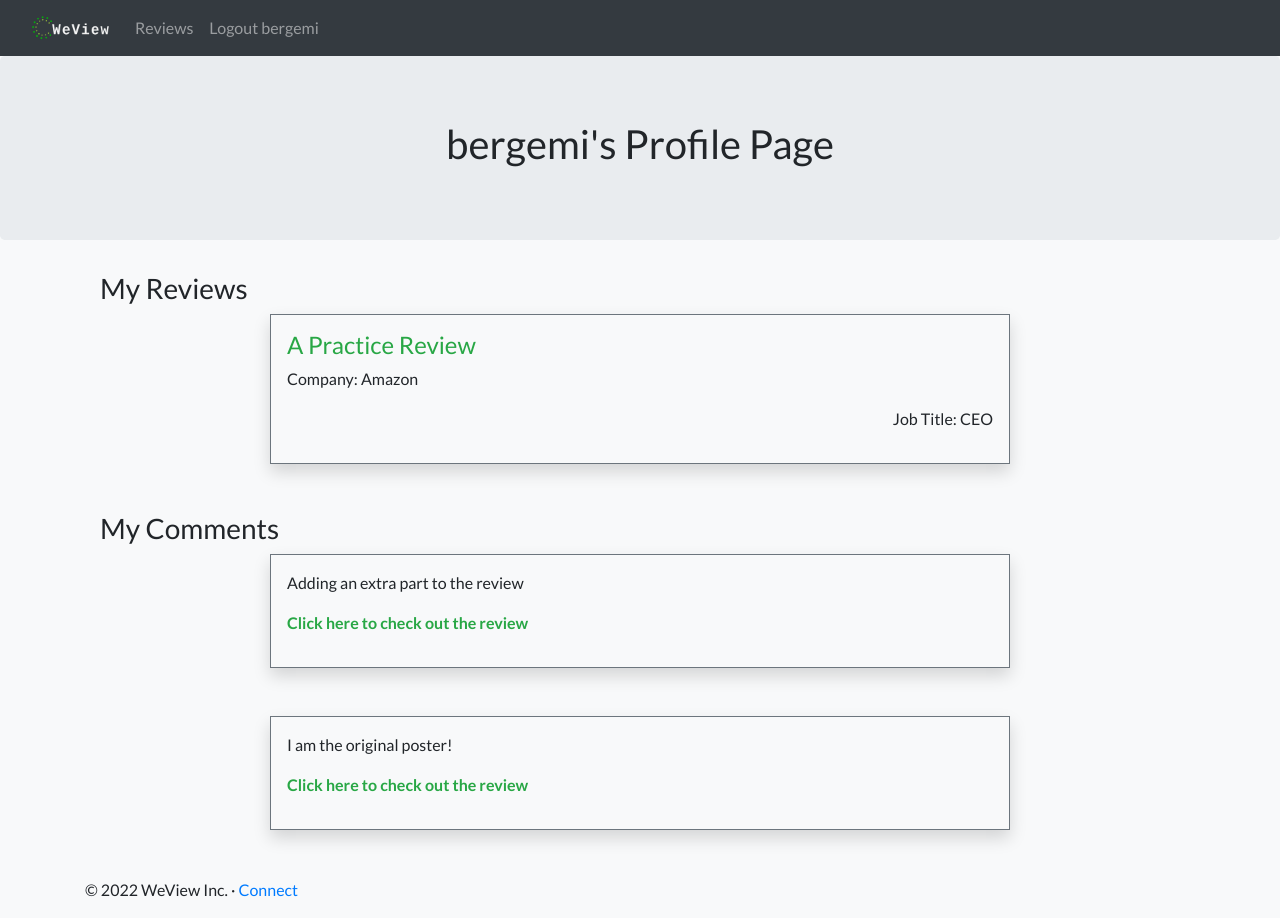
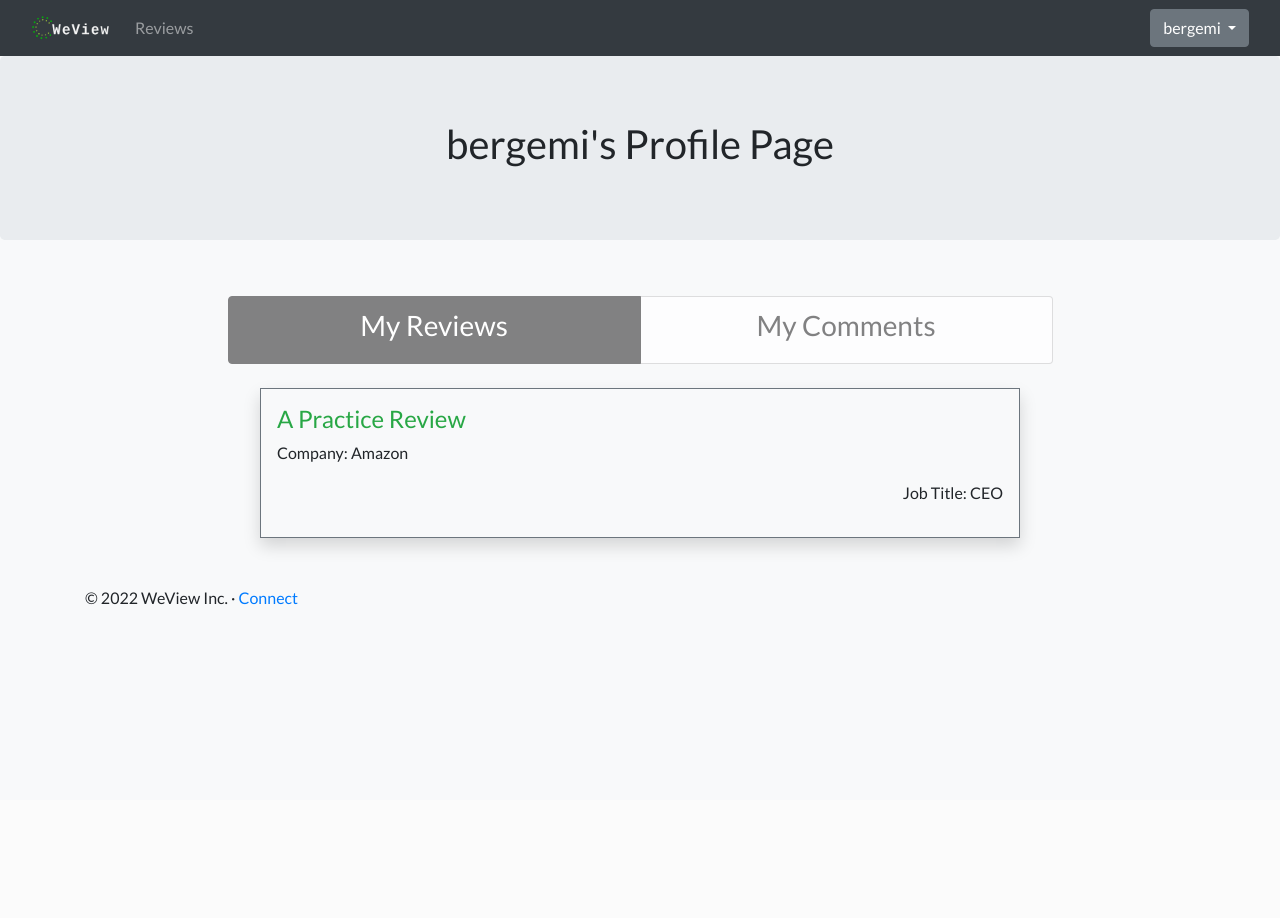
Before and after one commit to dval18/WeView, a Flask app: page /profile in a window 1280 px wide. After the commit the page ends 605 px from the top, so only its background shows below. Run offline with Flask 2, Linux system fonts and the light colour scheme; a user stored in the database is signed in; data comes from the database, SQL or seed files in the repository; some libraries are stand-ins or nearby versions.

Commit message:
added profile page styling

```diff
--- a/main.py
+++ b/main.py
@@ -110,7 +110,7 @@ def post():
 @login_required
 def profile():
     user = User.query.filter_by(username=session['username']).first()
-    return render_template('profile.html', username=user.username, reviews=user.reviews, comments=user.comments)
+    return render_template('profile.html', user=user.username, reviews=user.reviews, comments=user.comments)
 
 @app.route("/register", methods=['GET', 'POST'])
 @is_logged_in
--- a/templates/post_review.html
+++ b/templates/post_review.html
@@ -22,9 +22,9 @@
                     <button class="btn btn-secondary dropdown-toggle" type="button" id="dropdownMenuButton" data-toggle="dropdown" aria-haspopup="true" aria-expanded="false">
                         {{ user }}
                     </button>
-                    <div class="dropdown-menu" aria-labelledby="dropdownMenuButton">
+                    <div class="dropdown-menu dropdown-menu-right" aria-labelledby="dropdownMenuButton">
                         <a class="dropdown-item" href="/logout">Sign Out</a>
-                        <a class="dropdown-item" href="">Profile</a>
+                        <a class="dropdown-item" href="/profile">Profile</a>
                     </div>
                 </div>
             </li>
--- a/templates/profile.html
+++ b/templates/profile.html
@@ -1,7 +1,8 @@
 {% extends "layout_for_after_login.html" %}
 {% block title %}
-<title>{{ username }} - WeView</title>
+<title>{{ user }} - WeView</title>
 {% endblock %}
+
 {% block navbar %}
 <nav class="navbar navbar-expand-md navbar-dark bg-dark">
   <div class="container-fluid">
@@ -13,8 +14,17 @@
             <li class="nav-item">
                 <a class="nav-link" href="/reviews">Reviews</a>
             </li>
+        </ul>
+        <ul class="navbar-nav ml-auto mb-2 mb-md-0">
             <li class="nav-item">
-                <a class="nav-link" href="/logout">Logout {{ username }}</a>
+                <div class="dropdown">
+                    <button class="btn btn-secondary dropdown-toggle" type="button" id="dropdownMenuButton" data-toggle="dropdown" aria-haspopup="true" aria-expanded="false">
+                        {{ user }}
+                    </button>
+                    <div class="dropdown-menu dropdown-menu-right" aria-labelledby="dropdownMenuButton">
+                        <a class="dropdown-item" href="/logout">Sign Out</a>
+                    </div>
+                </div>
             </li>
         </ul>
     </div>
@@ -23,11 +33,21 @@
 {% endblock %}
 {% block content %}
 <div class="jumbotron text-center">
-    <h1>{{ username }}'s Profile Page</h1>
+    <h1>{{ user }}'s Profile Page</h1>
 </div>
+<div class="container align-items-center">
+    <div class="row">
+        <div class="col-9 my-4 mx-auto">
+            <div class="list-group list-group-horizontal text-center" id="list-tab" role="tablist">
+                <a class="list-group-item list-group-item-action list-group-item-light active" id="list-review-list" data-toggle="list" href="#list-review" role="tab" aria-controls="review"><h3>My Reviews</h3></a>
+                <a class="list-group-item list-group-item-action list-group-item-light" id="list-comment-list" data-toggle="list" href="#list-comment" role="tab" aria-controls="comment"><h3>My Comments</h3></a>
+            </div>
+        </div>
+    </div>
+    <div class="row">
         <div class="container">
-    <div class="container">
-        <h3>My Reviews </h3>
+        <div class="tab-content" id="nav-tabContent">
+            <div class="tab-pane fade show active" id="list-review" role="tabpanel" aria-labelledby="list-review-list">
                 {% for data in reviews %}
                     <div class="row h-100">
                         <div class="col my-3"></div>
@@ -46,8 +66,7 @@
                     </div>
                 {% endfor %}
             </div>
-    <div class="container">
-        <h3>My Comments</h3>
+            <div class="tab-pane fade" id="list-comment" role="tabpanel" aria-labelledby="list-comment-list">
                 {% for data in comments %}
                     <div class="row h-100">
                         <div class="col my-3"></div>
@@ -66,6 +85,9 @@
                 {% endfor %}
             </div>
         </div>
+        </div>
+    </div>
+</div>
     <!--FOOTER-->
 <footer class="container">
       <p>
--- a/templates/reviews.html
+++ b/templates/reviews.html
@@ -15,9 +15,9 @@
                     <button class="btn btn-secondary dropdown-toggle" type="button" id="dropdownMenuButton" data-toggle="dropdown" aria-haspopup="true" aria-expanded="false">
                         {{ user }}
                     </button>
-                    <div class="dropdown-menu" aria-labelledby="dropdownMenuButton">
+                    <div class="dropdown-menu dropdown-menu-right" aria-labelledby="dropdownMenuButton">
                         <a class="dropdown-item" href="/logout">Sign Out</a>
-                        <a class="dropdown-item" href="">Profile</a>
+                        <a class="dropdown-item" href="/profile">Profile</a>
                     </div>
                 </div>
             </li>
```
Also changed, not shown: static/styles/main.css (line endings or trailing spaces). Lines whose indentation alone changed are shown as unchanged.
